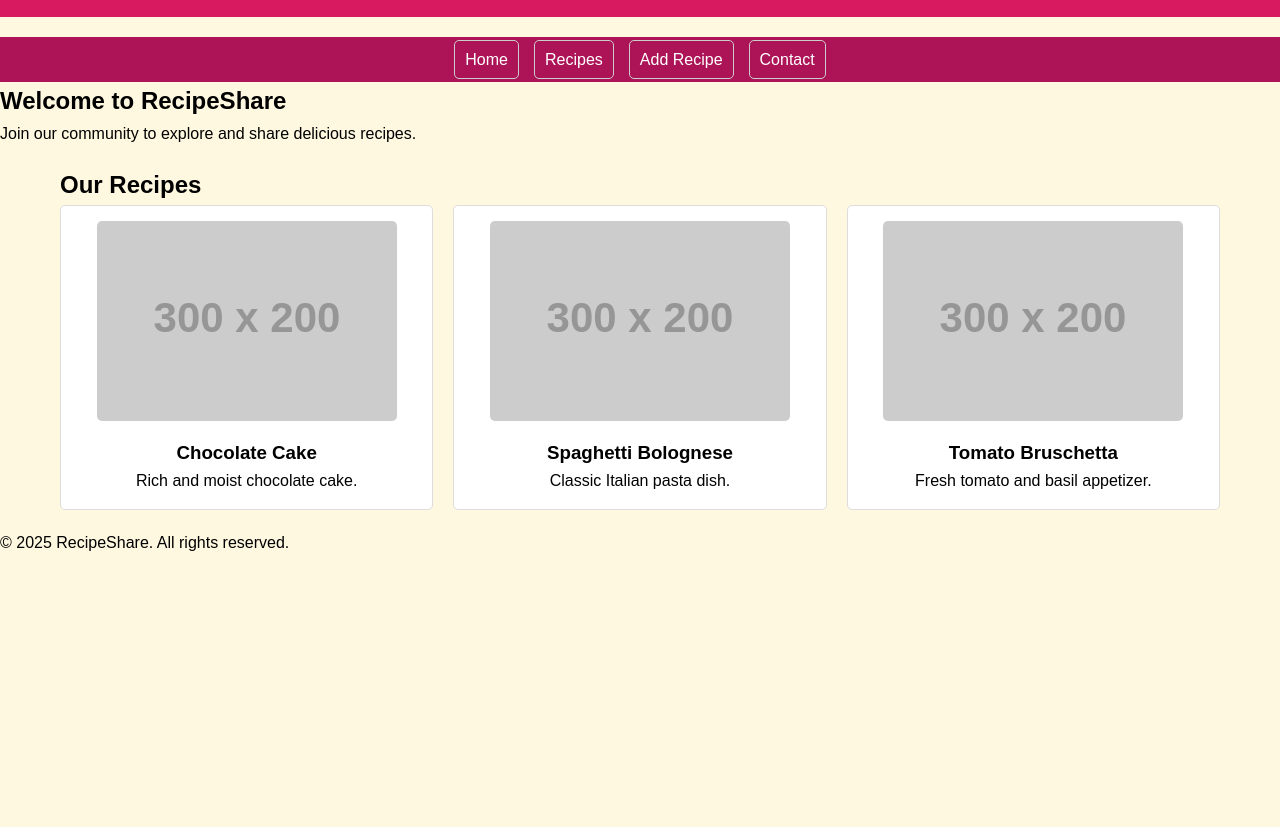
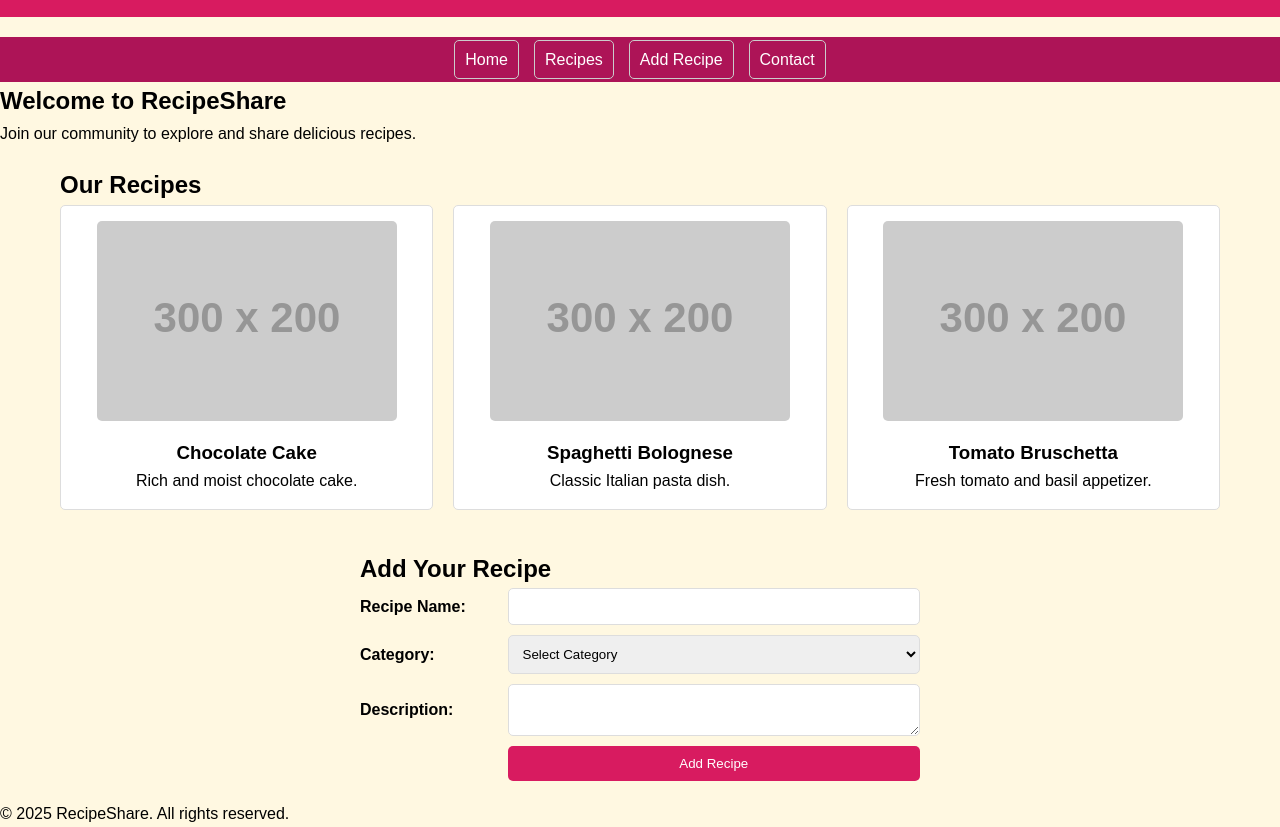
Before and after one commit to akinniyioluwaseun/web-dev-portfolio, a plain HTML site: page WEEK 4/index.html in a window 1280 px wide. Shown: the part 100-927 px from the top of the page. Before the commit the page ends 800 px from the top, so only its background shows below. Drawn offline with Linux system fonts and the light colour scheme; placeholder pictures from the web are drawn by us.

Commit message:
Add recipe submission form

```diff
--- a/WEEK 4/index.html
+++ b/WEEK 4/index.html
@@ -69,6 +69,29 @@
                 </div>
             </div>
         </section>
+        <section id="add-recipe">
+            <!-- Section for recipe submission form -->
+            <h2>Add Your Recipe</h2>
+            <!-- Subheading for add recipe section -->
+            <form id="recipe-form" aria-label="Recipe submission form">
+                <!-- Form with aria-label for accessibility -->
+                <div class="form-grid">
+                    <!-- Grid container for form fields -->
+                    <label for="recipe-name">Recipe Name:</label>
+                    <input type="text" id="recipe-name" name="recipe-name" required>
+                    <label for="category">Category:</label>
+                    <select id="category" name="category" required>
+                        <option value="">Select Category</option>
+                        <option value="dessert">Dessert</option>
+                        <option value="main">Main Dish</option>
+                        <option value="appetizer">Appetizer</option>
+                    </select>
+                    <label for="description">Description:</label>
+                    <textarea id="description" name="description" required></textarea>
+                    <button type="submit">Add Recipe</button>
+                </div>
+            </form>
+        </section>
     </main>
     <footer>
         <!-- Semantic footer for bottom content -->
--- a/WEEK 4/styles.css
+++ b/WEEK 4/styles.css
@@ -83,3 +83,48 @@ nav ul li a:hover {
     border-radius: 5px; /* Rounded corners */
     margin-bottom: 10px; /* Space below image */
 }
+
+/* Style the add-recipe section */
+#add-recipe {
+    padding: 20px; /* Space inside section */
+    max-width: 600px; /* Limit width */
+    margin: 0 auto; /* Center section */
+}
+
+/* Style the form with CSS Grid */
+.form-grid {
+    display: grid; /* Use Grid for form layout */
+    grid-template-columns: 1fr 3fr; /* Label column smaller than input column */
+    gap: 10px; /* Space between grid items */
+    align-items: center; /* Align items vertically */
+}
+
+/* Style form labels */
+label {
+    font-weight: bold; /* Bold labels for clarity */
+}
+
+/* Style form inputs and textarea */
+input, select, textarea {
+    width: 100%; /* Full width */
+    padding: 10px; /* Space inside */
+    border: 1px solid #ddd; /* Light border */
+    border-radius: 5px; /* Rounded corners */
+}
+
+/* Style the submit button */
+button {
+    grid-column: 2 / 3; /* Place in second column */
+    background-color: #d81b60; /* Vibrant pink */
+    color: white; /* White text */
+    padding: 10px 20px; /* Clickable area */
+    border: none; /* Remove default border */
+    border-radius: 5px; /* Rounded corners */
+    cursor: pointer; /* Pointer cursor */
+}
+
+/* Hover effect for button */
+button:hover {
+    background-color: #c2185b; /* Lighter pink */
+    transition: background-color 0.3s; /* Smooth transition */
+}
```
